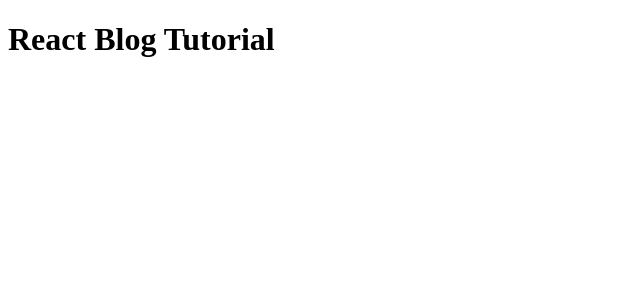
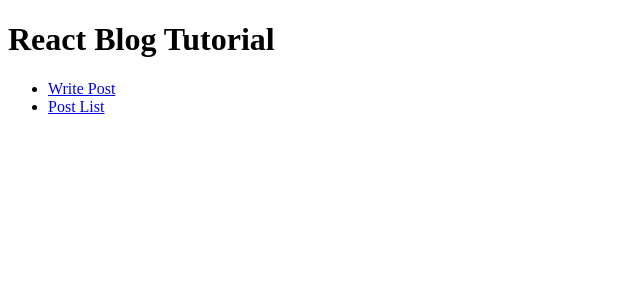
Before and after one commit to devSoyoung/react-blog-tutorial, a React (Create React App) app: page / in a window 1280 px wide. Shown: the top 300 px of the page, without its empty margins (0-640 px from the left). Built offline with nearby package versions, Linux system fonts and the light colour scheme.

Commit message:
Add MainPage

```diff
--- a/package.json
+++ b/package.json
@@ -5,6 +5,7 @@
   "dependencies": {
     "react": "^16.5.1",
     "react-dom": "^16.5.1",
+    "react-router-dom": "^4.3.1",
     "react-scripts": "1.1.5"
   },
   "scripts": {
--- a/src/App.js
+++ b/src/App.js
@@ -1,11 +1,17 @@
 import React, { Component } from 'react';
+import { BrowserRouter } from 'react-router-dom';
+
+import MainPage from './Pages/MainPage';
 
 class App extends Component {
   render() {
     return (
-      <div className="App">
-        <h1>React Blog Tutorial</h1>
-      </div>
+      <BrowserRouter>
+        <div className="App">
+          <h1>React Blog Tutorial</h1>
+          <MainPage />
+        </div>
+      </BrowserRouter>
     );
   }
 }
--- /dev/null
+++ b/src/Pages/MainPage.js
@@ -0,0 +1,17 @@
+import React, { Component } from 'react';
+import { Link } from 'react-router-dom';
+
+class MainPage extends Component {
+   render() {
+      return (
+         <div>
+            <ul>
+               <li><Link to="/write">Write Post</Link></li>
+               <li><Link to="/post">Post List</Link></li>
+            </ul>
+         </div>
+      );
+   }
+}
+
+export default MainPage;
```
Also changed, not shown: 1 other file (tests, documents, lock files or other folders).
